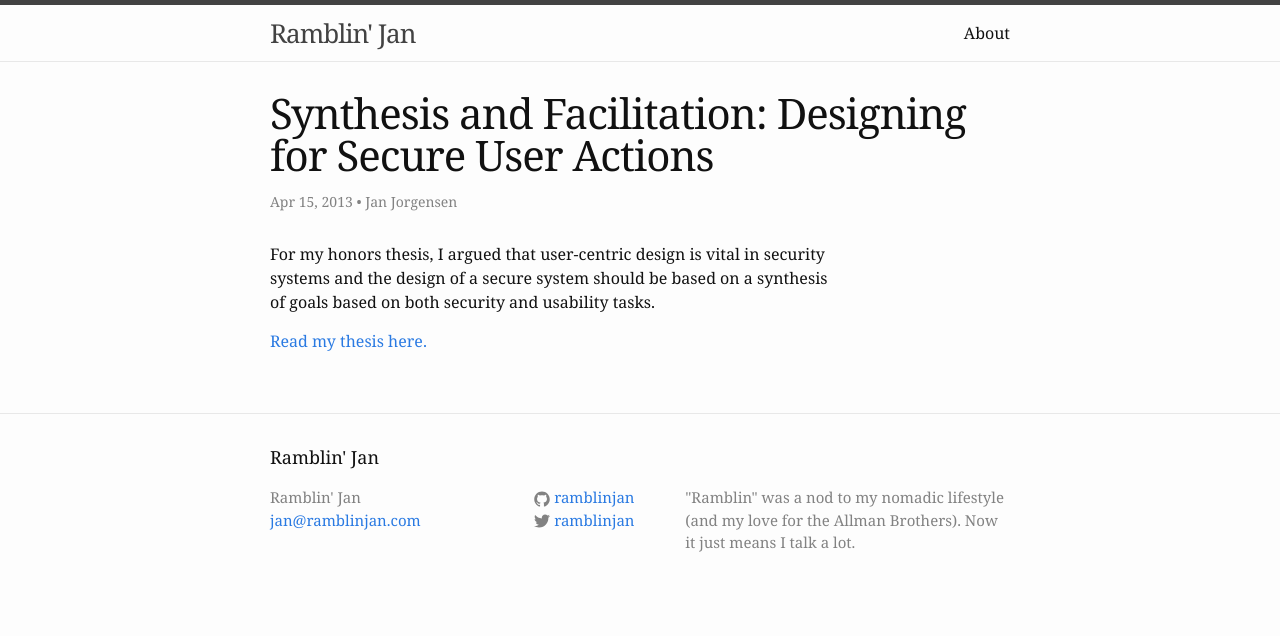
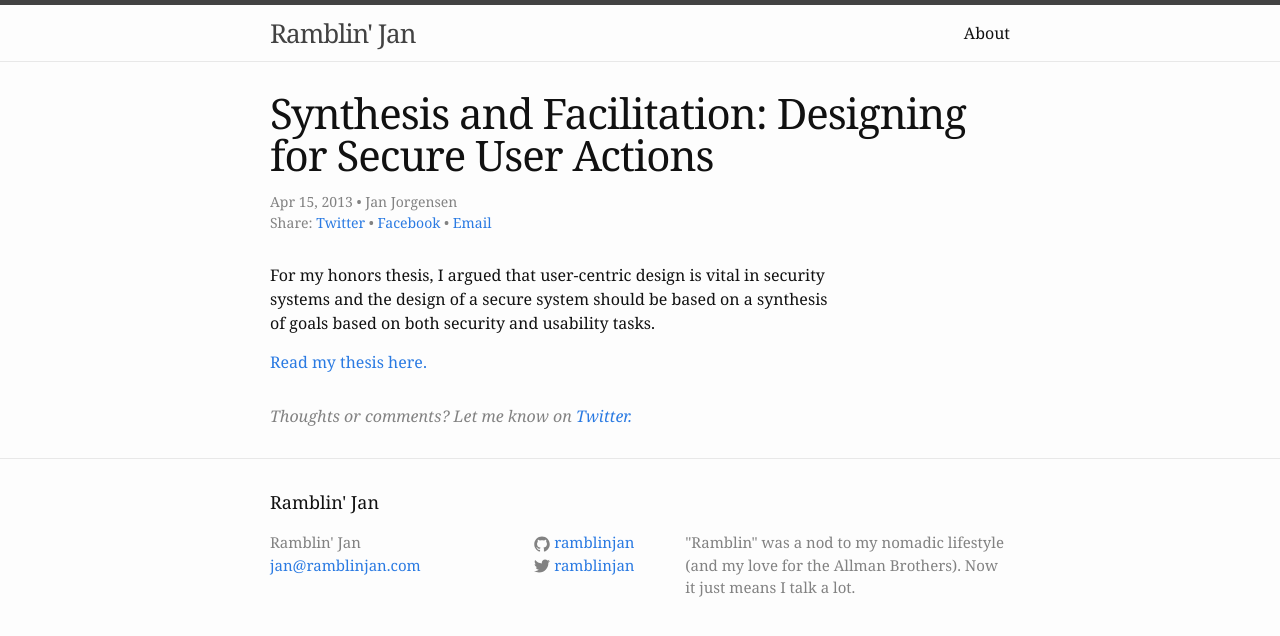
Before and after one commit to ramblinjan/ramblinjan.github.io, a Jekyll site: the page built from _posts/2013-04-15-Synthesis-and-Facilitation-Designing-for-Secure-User-Actions.md, in a window 1280 px wide. Shown: the top 636 px of the page. Built offline with Jekyll 4.4.1, drawn with Linux system fonts in a browser that asks for light colours.

Commit message:
add share links

```diff
--- a/_layouts/post.html
+++ b/_layouts/post.html
@@ -5,11 +5,29 @@ layout: default
 
   <header class="post-header">
     <h1 class="post-title" itemprop="name headline">{{ page.title }}</h1>
-    <p class="post-meta"><time datetime="{{ page.date | date_to_xmlschema }}" itemprop="datePublished">{{ page.date | date: "%b %-d, %Y" }}</time>{% if page.author %} • <span itemprop="author" itemscope itemtype="http://schema.org/Person"><span itemprop="name">{{ page.author }}</span></span>{% endif %}</p>
+    <p class="post-meta"><time datetime="{{ page.date | date_to_xmlschema }}" itemprop="datePublished">{{ page.date | date: "%b %-d, %Y" }}</time>{% if page.author %} • <span itemprop="author" itemscope itemtype="http://schema.org/Person"><span itemprop="name">{{ page.author }}</span></span>{% endif %}
+    <br />
+      Share:
+      <a href="https://twitter.com/share?url={{page.url}}&amp;text=&#34;{{page.title}}&#34;&#32;{{site.url}}{{page.url}}" target="_blank">
+        Twitter
+      </a>
+      •
+      <a href="http://www.facebook.com/sharer.php?u={{site.url}}{{page.url}}" target="_blank">
+        Facebook
+      </a>
+      •
+      <a href="mailto:?Subject={{page.title}}&amp;Check&#32;out&#32;this&#32;blog&#32;post&#58;&#32;{{site.url}}{{page.url}}">
+        Email
+      </a>
+    </p>
   </header>
 
   <div class="post-content" itemprop="articleBody">
     {{ content }}
   </div>
 
+  <div class="comments">
+    Thoughts or comments? Let me know on <a href="https://twitter.com/ramblinjan">Twitter.</a>
+  </div>
+
 </article>
--- a/_sass/_layout.scss
+++ b/_sass/_layout.scss
@@ -254,3 +254,8 @@
         }
     }
 }
+
+.comments {
+    font-style: italic;
+    color: $grey-color;
+}
```
